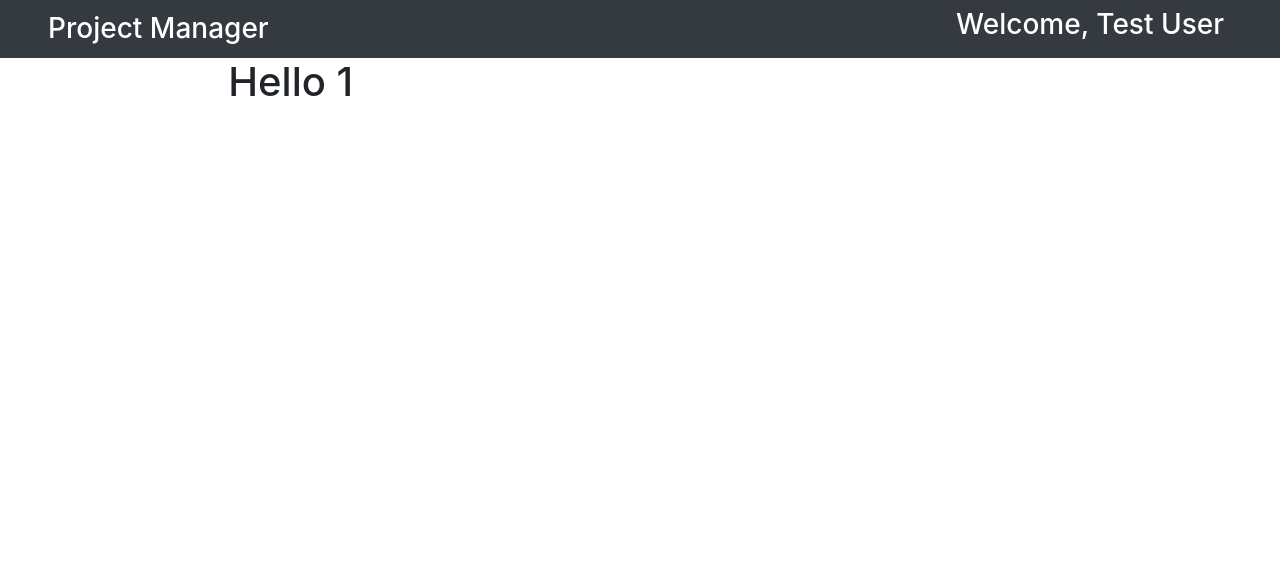
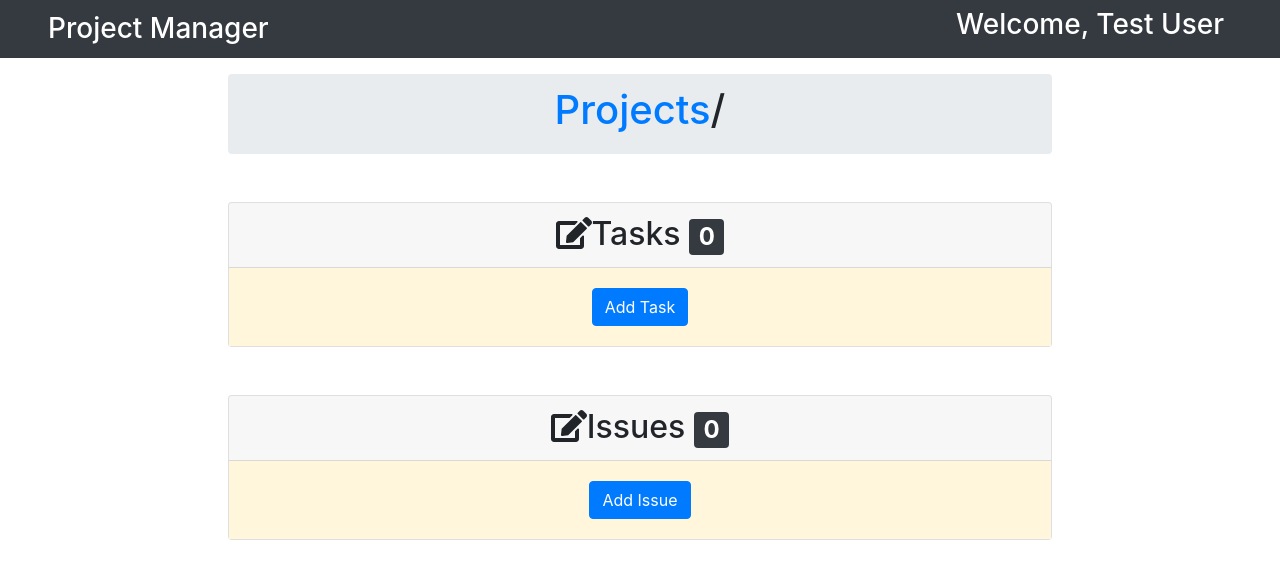
Before and after one commit to alex-coupe/project-manager, a React (Create React App) app in the folder client/project-manager/: page /project/1 in a window 1280 px wide. Shown: the top 578 px of the page. Built offline with nearby package versions, Linux system fonts and the light colour scheme; no server answers.

Commit message:
Breadcrumb added

```diff
--- /dev/null
+++ b/client/project-manager/src/Components/Breadcrumb.js
@@ -0,0 +1,14 @@
+import React from 'react'
+import {Link} from 'react-router-dom'
+
+export default function Breadcrumb(props) {
+    return (
+        <div>
+            <nav aria-label="breadcrumb" className="mt-3">
+                <ol className="breadcrumb">
+                    <li className="breadcrumb-item mx-auto" aria-current="page"><h1><Link to="/">Projects</Link>/ {props.name}</h1></li>
+                </ol>
+            </nav>
+        </div>
+    )
+}
--- a/client/project-manager/src/Components/ProjectDetail.js
+++ b/client/project-manager/src/Components/ProjectDetail.js
@@ -1,10 +1,61 @@
 import React, { Component } from 'react'
+import { FontAwesomeIcon } from '@fortawesome/react-fontawesome'
+import { faEdit } from '@fortawesome/free-solid-svg-icons'
+import Breadcrumb from './Breadcrumb'
 
 export default class ProjectDetail extends Component {
+
+    constructor(props) {
+        super(props)
+
+        this.state = {
+            taskList: [],
+            project: {},
+            issuesList: [],
+            fetchingTasks: true,
+            fetchingIssues: true
+        }
+    }
+
+    componentDidMount() {
+
+        Promise.all([
+            fetch(`http://localhost:5000/api/tasks/${this.props.match.params.id}`).then(value=> value.json()),
+            fetch(`http://localhost:5000/api/projects/${this.props.match.params.id}`).then(value=> value.json()),
+            fetch(`http://localhost:5000/api/issues/${this.props.match.params.id}`).then(value=> value.json())
+            ]).then((response) => {
+                this.setState({
+                    taskList: response[0],
+                    fetchingTasks: false,
+                    project: response[1],
+                    issuesList: response[2],
+                    fetchingIssues: false
+                });
+            }).catch(error => console.log(error));
+    }
+
     render() {
         return (
             <div>
-                <h1>Hello {this.props.match.params.id}</h1>
+              <Breadcrumb name={this.state.project.name} />
+                <div className="mt-5">
+                    <div id="overview" className="card" style={{width: 'auto'}}>
+                        <h2 className="card-header text-center"><FontAwesomeIcon icon={faEdit}/>
+                            Tasks <span className="badge badge-dark">{this.state.taskList.length}</span></h2>
+                        <div className="card-body" style={{backgroundColor: "#fff6db"}}>
+                        <button className="btn btn-primary mx-auto" style={{display: 'block'}}>Add Task</button>
+                        </div>
+                    </div>
+                    <div className="mt-5">
+                        <div id="overview" className="card" style={{width: 'auto'}}>
+                            <h2 className="card-header text-center"><FontAwesomeIcon icon={faEdit}/>
+                             Issues <span className="badge badge-dark">{this.state.issuesList.length}</span></h2>
+                            <div className="card-body" style={{backgroundColor: "#fff6db"}}>
+                            <button className="btn btn-primary mx-auto" style={{display: 'block'}}>Add Issue</button>
+                            </div>
+                        </div>
+                    </div>
+                </div>
             </div>
         )
     }
```
